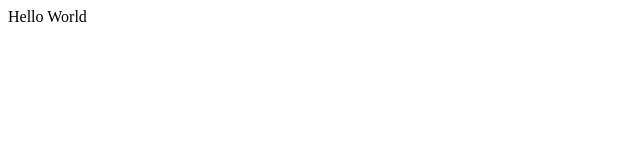
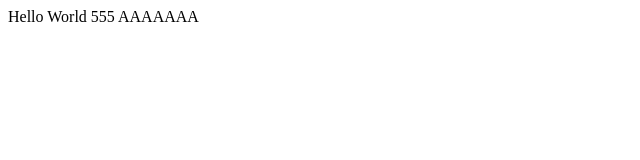
Before and after one commit to My-Aespa/Lab-Software-Design, a plain HTML site: page index.html in a window 1280 px wide. Shown: the whole page, without its empty margins (0-640 px from the left). Drawn offline with Linux system fonts and the light colour scheme.

Commit message:
test commit

```diff
--- a/index.html
+++ b/index.html
@@ -6,6 +6,7 @@
      <title>Document</title>
 </head>
 <body>
-     Hello World
+     Hello World 555
+     AAAAAAA
 </body>
 </html>
```
